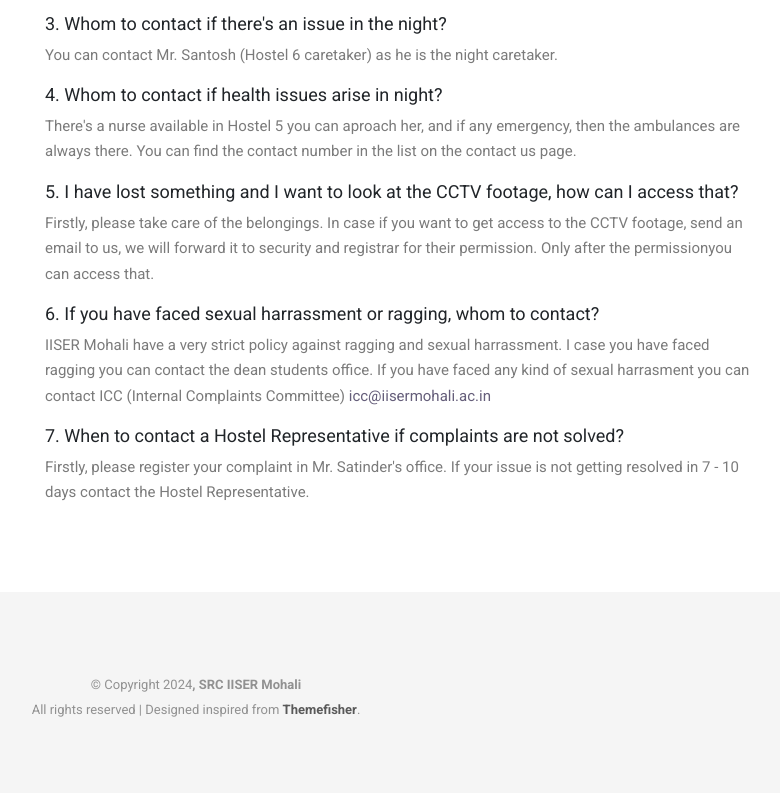
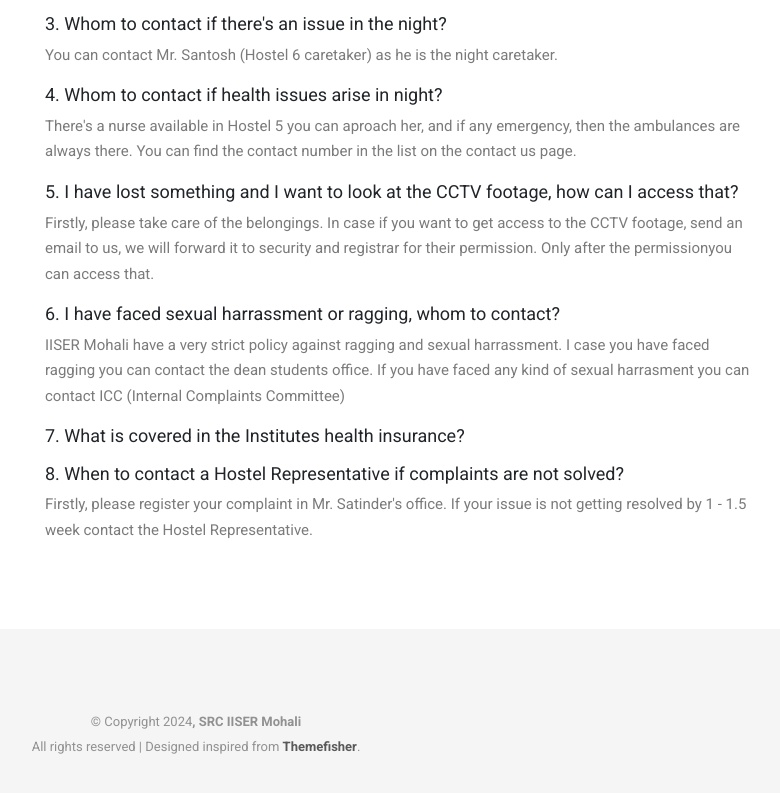
Before and after one commit to Manpreet-Singh123/DSOwebsite, a website: page website/webpages/faq.html in a window 1280 px wide. Shown: the part 710-1503 px from the top of the page, without its empty margins (444-1224 px from the left). Drawn offline with Linux system fonts and the light colour scheme; some packages are replaced by stand-ins of ours; files whose address does not match are found by name; a web font is replaced by a local one.

Commit message:
Update faq.html

```diff
--- a/website/webpages/faq.html
+++ b/website/webpages/faq.html
@@ -80,7 +80,7 @@
                   </li>
                 </ul>
               </li>-->
-              <li class="nav-item @@portfolio"><a class="nav-link" href="src.html">SRC</a></li>
+              <li class="nav-item @@portfolio"><a class="nav-link" href="src2324.html">SRC</a></li>
 							<li class="nav-item @@service"><a class="nav-link" href="srmc.html">SRMC</a></li>
               <!--<li class="nav-item dropdown @@blog">
 								<a class="nav-link dropdown-toggle" href="#" id="dropdown05" data-toggle="dropdown" aria-haspopup="true"
@@ -168,10 +168,12 @@
 					<h4>5. I have lost something and I want to look at the CCTV footage, how can I access that?</h4>
 					<p>Firstly, please take care of the belongings. In case if you want to get access to the CCTV footage, send an email to us, we will forward it to security and registrar for their permission. Only after the permissionyou can access that.
 					</p>
-					<h4>6. If you have faced sexual harrassment or ragging, whom to contact? </h4>
-					<p>IISER Mohali have a very strict policy against ragging and sexual harrassment. I case you have faced ragging you can contact the dean students office. If you have faced any kind of sexual harrasment you can contact ICC (Internal Complaints Committee) <a href="mailto:icc@iisermohali.ac.in">icc@iisermohali.ac.in</a> </p>
-          <h4>7. When to contact a Hostel Representative if complaints are not solved?</h4>
-					<p>Firstly, please register your complaint in Mr. Satinder's office. If your issue is not getting resolved in 7 - 10 days contact the Hostel Representative.
+					<h4>6. I have faced sexual harrassment or ragging, whom to contact? </h4>
+					<p>IISER Mohali have a very strict policy against ragging and sexual harrassment. I case you have faced ragging you can contact the dean students office. If you have faced any kind of sexual harrasment you can contact ICC (Internal Complaints Committee)</p>
+          <h4>7. What is covered in the Institutes health insurance?</h4>
+          <p>    </p>
+          <h4>8. When to contact a Hostel Representative if complaints are not solved?</h4>
+					<p>Firstly, please register your complaint in Mr. Satinder's office. If your issue is not getting resolved by 1 - 1.5 week contact the Hostel Representative.
 					</p>
 				</div>
 			</div>
```
